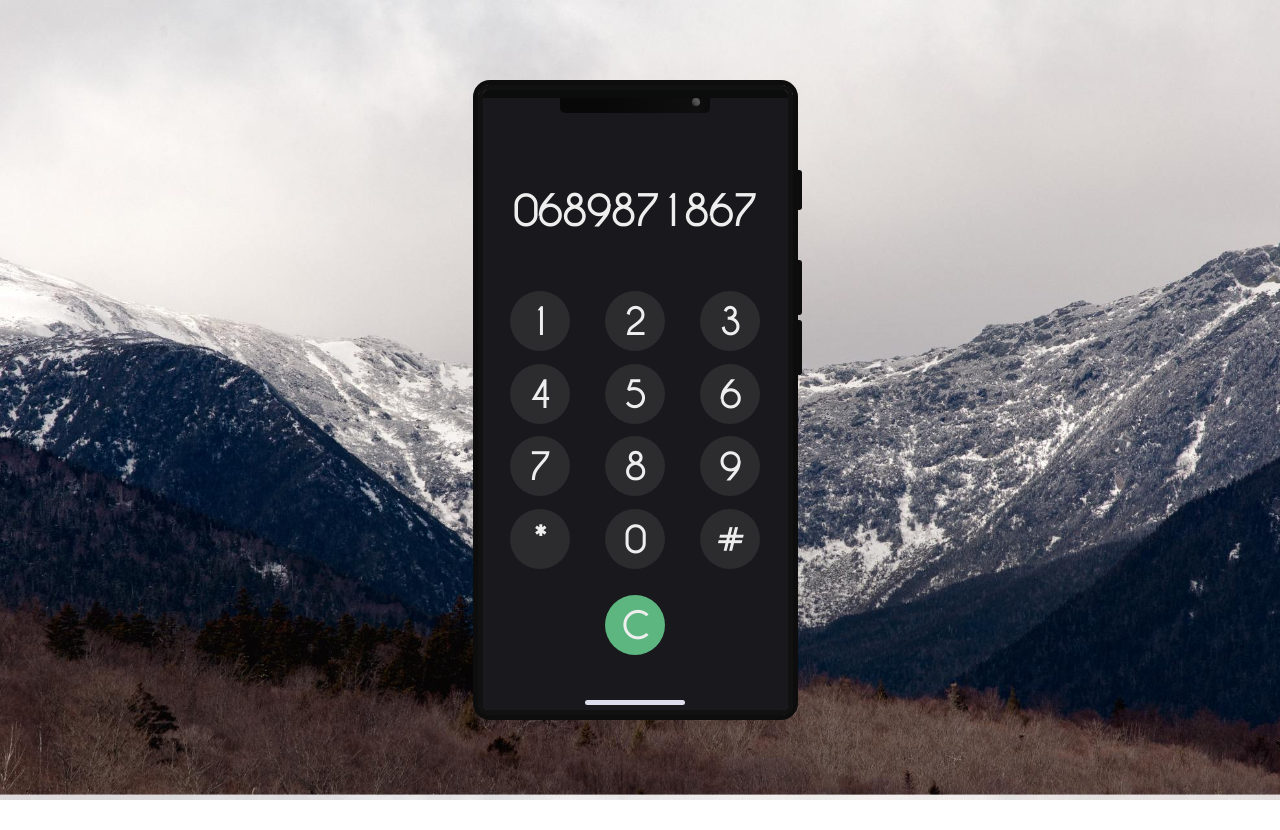
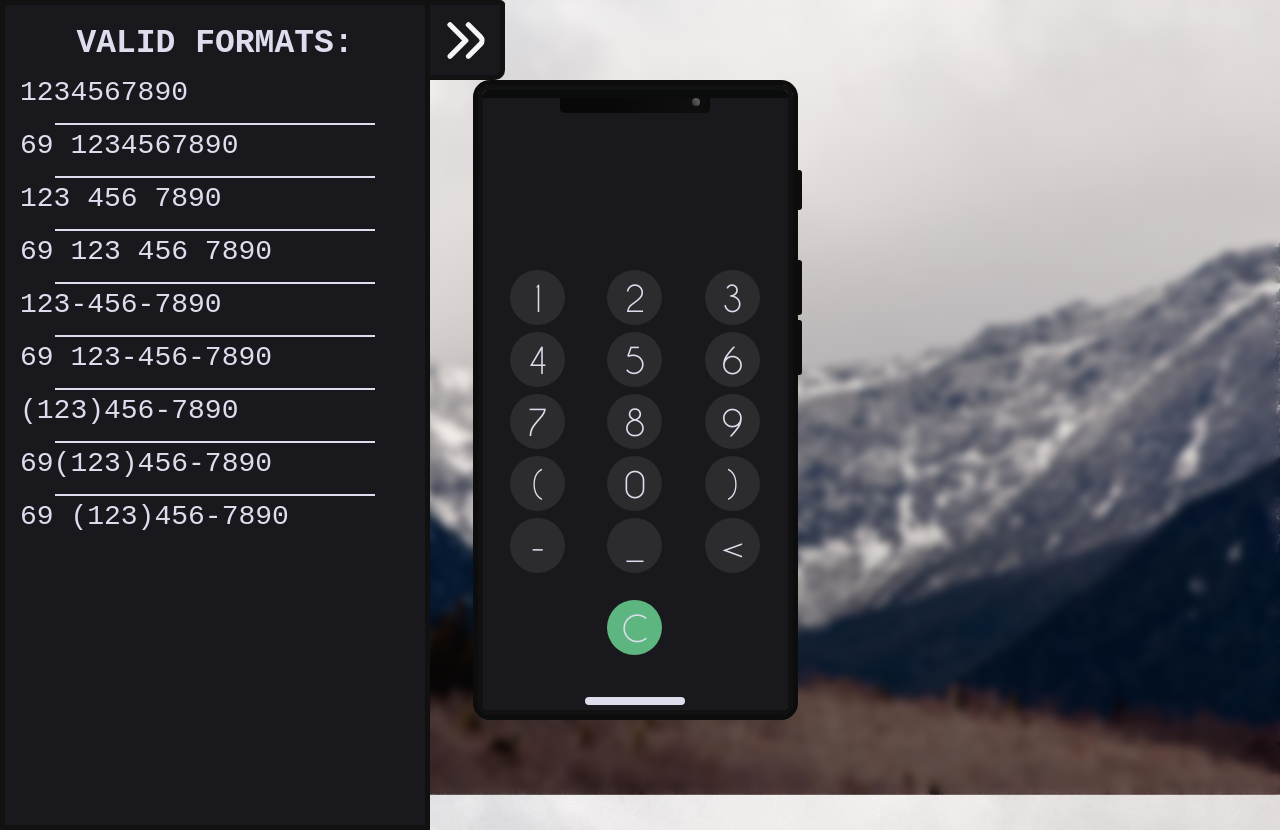
Before and after one commit to hexxt-git/phone-number-validator, a plain HTML site: page index.html in a window 1280 px wide. Before the commit the page ends 800 px from the top, so only its background shows below. Drawn offline with Linux system fonts and the light colour scheme.

Commit message:
95% done

```diff
--- a/index.html
+++ b/index.html
@@ -8,11 +8,27 @@
     </head>
     <body>
         <div id="container">
-            <div id="buttons">
-                <div id="buttons">
-                    <div id="btn1"></div>
-                    <div id="btn2"></div>
-                    <div id="btn3"></div>
+            <div id="showList">
+                <img src="fi-rr-angle-double-small-right.svg">
+                <div id="list">
+                    <div id='title'>VALID FORMATS:</div>
+                    <div class="valid">1234567890</div>
+                    <div class="line"></div>
+                    <div class="valid">69 1234567890</div>
+                    <div class="line"></div>
+                    <div class="valid">123 456 7890</div>
+                    <div class="line"></div>
+                    <div class="valid">69 123 456 7890</div>
+                    <div class="line"></div>
+                    <div class="valid">123-456-7890</div>
+                    <div class="line"></div>
+                    <div class="valid">69 123-456-7890</div>
+                    <div class="line"></div>
+                    <div class="valid">(123)456-7890</div>
+                    <div class="line"></div>
+                    <div class="valid">69(123)456-7890</div>
+                    <div class="line"></div>
+                    <div class="valid">69 (123)456-7890</div>
                 </div>
             </div>
             <div id="a">
@@ -24,7 +40,7 @@
                             </div>
                         </div>
                         <div id="phone">
-                            0689871867
+
                         </div>
                         <div id="numbers">
                             <div id="n1" class="number">1</div>
@@ -36,15 +52,25 @@
                             <div id="n7" class="number">7</div>
                             <div id="n8" class="number">8</div>
                             <div id="n9" class="number">9</div>
-                            <div id="n*" class="number">*</div>
+                            <div id="n10" class="number">(</div>
                             <div id="n0" class="number">0</div>
-                            <div id="n#" class="number">#</div>
+                            <div id="n11" class="number">)</div>
+                            <div id="n12" class="number">-</div>
+                            <div id="n13" class="number">_</div>
+                            <div id="n14" class="number"><</div>
                             <div id="nC" class="number">C</div>
                         </div>
                         <div id="home"></div>
                     </div>
                 </div>
             </div>
+            <div id="buttons">
+                <div id="buttons">
+                    <div id="btn1"></div>
+                    <div id="btn2"></div>
+                    <div id="btn3"></div>
+                </div>
+            </div>
         </div>
     </body>
 </html>
--- a/script.js
+++ b/script.js
@@ -16,15 +16,57 @@ function error(input){
 
 function telephoneCheck(str) {
     if(
-      /^1? ?[0-9]{3}\-[0-9]{3}\-[0-9]{4}$/.test(str)|
-      /^1*\([0-9]{3}\)[0-9]{3}\-[0-9]{4}$/.test(str)|
-      /^1 \([0-9]{3}\)[0-9]{3}\-[0-9]{4}$/.test(str)|
-      /^1 \([0-9]{3}\) [0-9]{3}\-[0-9]{4}$/.test(str)|
-      /^1* *[0-9]{3} [0-9]{3} [0-9]{4}$/.test(str)|
-      /^[0-9]{10}$/.test(str)
+		/^[0-9]{10}$/.test(str)|// 							  		1234567890
+		/^[0-9]+ [0-9]{10}$/.test(str)|//	 				  		69 1234567890
+    	/^[0-9]{3} [0-9]{3} [0-9]{4}$/.test(str)|//           		123 456 7890
+    	/^[0-9]+ [0-9]{3} [0-9]{3} [0-9]{4}$/.test(str)|//    		69 123 456 7890
+		/^[0-9]{3}\-[0-9]{3}\-[0-9]{4}$/.test(str)| //		  		123-456-7890
+		/^[0-9]+ [0-9]{3}\-[0-9]{3}\-[0-9]{4}$/.test(str)|//	  	69 123-456-7890
+      	/^\([0-9]{3}\)[0-9]{3}\-[0-9]{4}$/.test(str)|//    			(123)456-7890
+      	/^[0-9]+\([0-9]{3}\)[0-9]{3}\-[0-9]{4}$/.test(str)|//	 	69 (123)456-7890
+    	/^[0-9]+ \([0-9]{3}\)[0-9]{3}\-[0-9]{4}$/.test(str)//	 	69(123)456-7890
     ){
       return true
     }
-      return false
+    return false
   }
-//write(telephoneCheck(prompt('phone')));
+  let phone = []
+  let updatePhone = ()=>{
+    document.getElementById('phone').innerText = phone.join('')
+  }
+for ( let i = 0 ; i <= 12 ; i++){
+	document.getElementById(`n${i}`).addEventListener( 'click', ()=>{
+    	phone.push(document.getElementById(`n${i}`).innerText)
+    	updatePhone()
+ 	})
+}
+document.getElementById(`n13`).addEventListener( 'click', ()=>{
+  	phone.push(' ')
+  	updatePhone()
+})
+document.getElementById(`n14`).addEventListener( 'click', ()=>{
+ 	phone.pop()
+ 	updatePhone()
+})
+document.getElementById(`home`).addEventListener( 'click', ()=>{
+  	phone = []
+  	updatePhone()
+})
+document.getElementById('nC').addEventListener('click',()=>{
+  	if(telephoneCheck(phone.join(''))){
+		phone = []
+		document.getElementById('phone').innerHTML = `
+		<div class='green'>
+			valid phone number
+		</div>
+		`
+	}
+  	else{
+		phone = []
+		document.getElementById('phone').innerHTML = `
+		<div class='red'>
+			invalid phone number
+		</div>
+		`
+  }
+})
--- a/style.css
+++ b/style.css
@@ -5,13 +5,11 @@
 body{
     background: url(./freenaturestock-1955.jpg);
     background-size: cover;
-    color: #EEE;
-    font-family: monospace;
-    font-weight: bold;
+    color: #DDE;
     margin: 0px;
     height: calc(100vh - 5px);
     font-family: CaviarDreams;
-
+    backdrop-filter: blur(4px);
 }
 #container{
     height: 100vh;
@@ -19,7 +17,6 @@ body{
     justify-content: center;
     align-items: center;
     --number: 35px;
-    flex-direction: row-reverse;
 }
 #buttons{
     width: 10px;
@@ -70,14 +67,15 @@ body{
     display: grid;
     padding: 10px;
     grid-template-columns: 1fr 1fr 1fr;
-    grid-template-rows: 1fr 1fr 1fr 1fr;
+    grid-template-rows: 1fr 1fr 1fr 1fr 1fr;
     border-radius: 5px;
+    gap: 7px;
 }
 .number{
     background-color: rgb(44, 44, 46);
     border-radius: 50%;
-    width:  60px;
-    height: 60px;
+    width:  55px;
+    height: 55px;
     margin: auto;
     display: flex;
     justify-content: center;
@@ -100,20 +98,36 @@ body{
 #nC:hover{
     background-color: rgb(71, 167, 109);
 }
+#nC:active{
+    background-color: rgb(61, 116, 83);
+}
 #phone{
-    font-size: 40px;
-    text-align: center;
+    font-size: 38px;
     display: flex;
     align-items: center;
     justify-content: center;
+    overflow-x: auto;
+    overflow-y: hidden;
+    scrollbar-width: thin;
+    border-radius: 3px;
+    -webkit-border-radius: 3px;
+    -moz-border-radius: 3px;
+    -ms-border-radius: 3px;
+    -o-border-radius: 3px;
 }
 #home{
     background-color: #DDE;
     border-radius: 50px;
     width: 100px;
-    height: 5px;
+    height: 8px;
     margin: auto;
     margin-bottom: 5px;
+}
+#home:hover{
+    background-color: #BBB;
+}
+#home:active{
+    background-color: transparent;
 }
 #top{
     border-radius: 5px;
@@ -135,3 +149,102 @@ body{
     margin-right: 10px;
     background: linear-gradient(52deg, rgb(43, 43, 43) 0%, rgb(88, 88, 88) 60%);
 }
+.red{
+    background-color: #833;
+    padding: 5px;
+    border-radius: 3px;
+    -webkit-border-radius: 3px;
+    -moz-border-radius: 3px;
+    -ms-border-radius: 3px;
+    -o-border-radius: 3px;
+}
+.green{
+    background-color: #384;
+    padding: 5px;
+    border-radius: 3px;
+    -webkit-border-radius: 3px;
+    -moz-border-radius: 3px;
+    -ms-border-radius: 3px;
+    -o-border-radius: 3px;
+}
+#showList{
+    width: 70px;
+    height: 70px;
+    background-color: #18181d;
+    position: fixed;
+    top: 0px;
+    left: 0px;
+    font-family: monospace;
+    display: flex;
+    justify-content: center;
+    align-items: center;
+    border: solid #111 5px;
+    border-left: none;
+    border-radius: 0px 5px 10px 0px;
+    -webkit-border-radius: 0px 5px 10px 0px;
+    -moz-border-radius: 0px 5px 10px 0px;
+    -ms-border-radius: 0px 5px 10px 0px;
+    -o-border-radius: 0px 5px 10px 0px;
+}
+#showList img{
+    filter: invert(96%);
+    -webkit-filter: invert(96%);
+    width: 90%;
+}
+#list{
+    font-size: 28px;
+    display: none;
+    padding: 10px;
+}
+#showList:hover, #showList:active{
+    animation-name: showSlide;
+    animation-duration: 0.5s;
+    animation-timing-function: cubic-bezier();
+    animation-fill-mode: forwards;
+}
+#showList:hover #list, #showList:active #list{
+    position: fixed;
+    display:block;
+    top: 0px;
+    left: 0px;
+    height: 100vh;
+    background-color: #18181d;
+    border: solid #111 5px;
+    animation-name: listSlide;
+    animation-duration: 0.5s;
+    animation-timing-function: cubic-bezier();
+    animation-fill-mode: forwards;
+}
+#title{
+    font-weight: bolder;
+    text-align: center;
+    padding: 10px;
+    font-size: 33px;
+}
+.line{
+    width: 80%;
+    height: 2px;
+    background-color: #DDE;
+    margin-left: auto;
+    margin-right: auto;
+    margin-top: 10px;
+}
+.valid{
+    padding: 5px;
+}
+@keyframes listSlide {
+    0%{
+        width: 5px;
+    }
+    100%{
+        width: 400px;
+    }
+}
+@keyframes showSlide {
+    10%{
+        left: 0px;
+    }
+    100%{
+        left: 430px;
+    }
+}
```
Also changed, not shown: fi-rr-angle-double-small-right.svg (added), fi-rr-arrow-small-right.svg (added).
